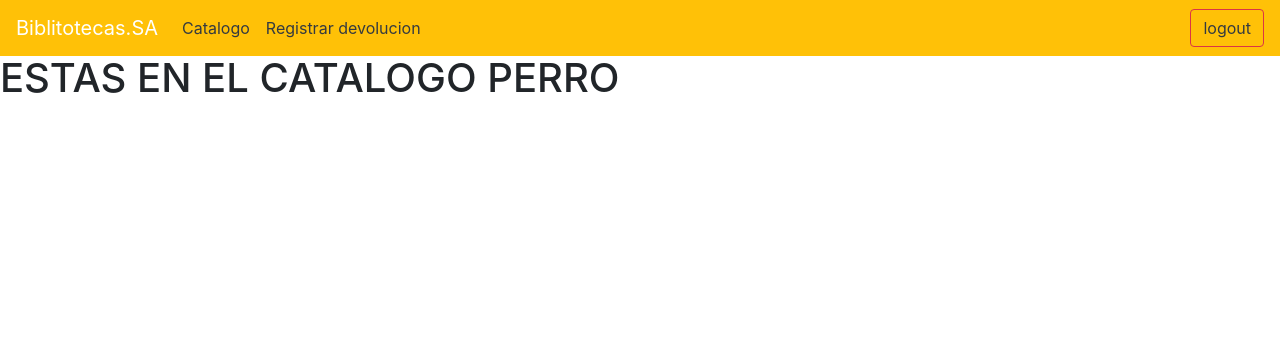
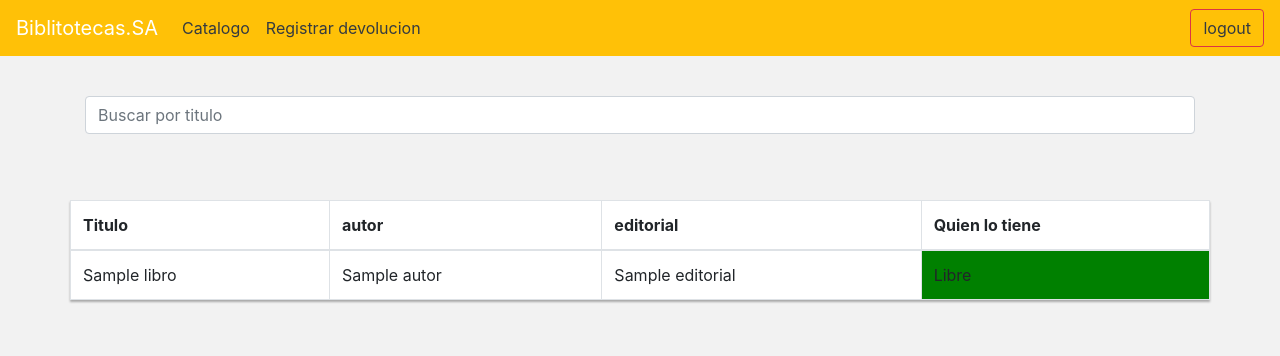
Before and after one commit to BraianAzcune/PortalLibreria, a Django app: template PortalLibreria/templates/biblioteca/catalogo.html in a window 1280 px wide. Shown: the top 356 px of the page. Run offline with Django 3.2, Linux system fonts and the light colour scheme; the template is opened without the code that fills it: most values are stand-ins (such as "Sample title", 1, 10 or a date in 2020); some libraries are stand-ins or nearby versions.

Commit message:
catalogo

```diff
--- a/PortalLibreria/templates/biblioteca/catalogo.html
+++ b/PortalLibreria/templates/biblioteca/catalogo.html
@@ -1,5 +1,55 @@
 {% extends 'biblioteca/header.html' %}
 {% block content %}
-<h1>ESTAS EN EL CATALOGO PERRO</h1>
 
+<link rel="stylesheet" href="https://stackpath.bootstrapcdn.com/bootstrap/4.4.1/css/bootstrap.min.css" integrity="sha384-Vkoo8x4CGsO3+Hhxv8T/Q5PaXtkKtu6ug5TOeNV6gBiFeWPGFN9MuhOf23Q9Ifjh" crossorigin="anonymous">
+<script src="https://code.jquery.com/jquery-3.3.1.slim.min.js" integrity="sha384-q8i/X+965DzO0rT7abK41JStQIAqVgRVzpbzo5smXKp4YfRvH+8abtTE1Pi6jizo" crossorigin="anonymous"></script>
+<script src="https://cdnjs.cloudflare.com/ajax/libs/popper.js/1.14.7/umd/popper.min.js" integrity="sha384-UO2eT0CpHqdSJQ6hJty5KVphtPhzWj9WO1clHTMGa3JDZwrnQq4sF86dIHNDz0W1" crossorigin="anonymous"></script>
+<script src="https://stackpath.bootstrapcdn.com/bootstrap/4.3.1/js/bootstrap.min.js" integrity="sha384-JjSmVgyd0p3pXB1rRibZUAYoIIy6OrQ6VrjIEaFf/nJGzIxFDsf4x0xIM+B07jRM" crossorigin="anonymous"></script>
+
+{% load static %}
+<link rel="stylesheet" type="text/css" href="{% static "css/esto.css" %}">
+
+
+
+
+  <div class="container">
+
+    <div class="md-form active-cyan-2 mb-3" style="margin-top: 40px;padding: 0px;">
+        <form action="{% url 'buscarLibro' %}" method="POST">
+          {% csrf_token %}
+          <input class="form-control" type="text" placeholder="Buscar por titulo" aria-label="Search" name="busqueda">
+        </form>
+      </div>
+
+  <div class="row">
+		<table class="table table-bordered">
+    <thead>
+      <tr>
+        <th>Titulo </th>
+        <th>autor</th>
+        <th>editorial</th>
+        <th>Quien lo tiene</th>
+      </tr>
+    </thead>
+    <tbody>
+      {% for sublista in lista %}
+      {% for libro in sublista %}
+
+      <tr>
+        <td>{{libro.libro.titulo}}</td>
+        <td>{{libro.libro.autor}}</td>
+        <td >{{libro.editorial}}</td>
+        {% if libro.estado == "N" %}
+        <td style="background-color: pink;">{{libro.cliente}}</td>
+        {% else %}
+        <td style="background-color: green;">Libre</td>
+        {% endif %}
+      </tr>
+
+      {% endfor %}
+      {% endfor %}
+    </tbody>
+  </table>
+	</div>
+</div>
 {% endblock %}
```
